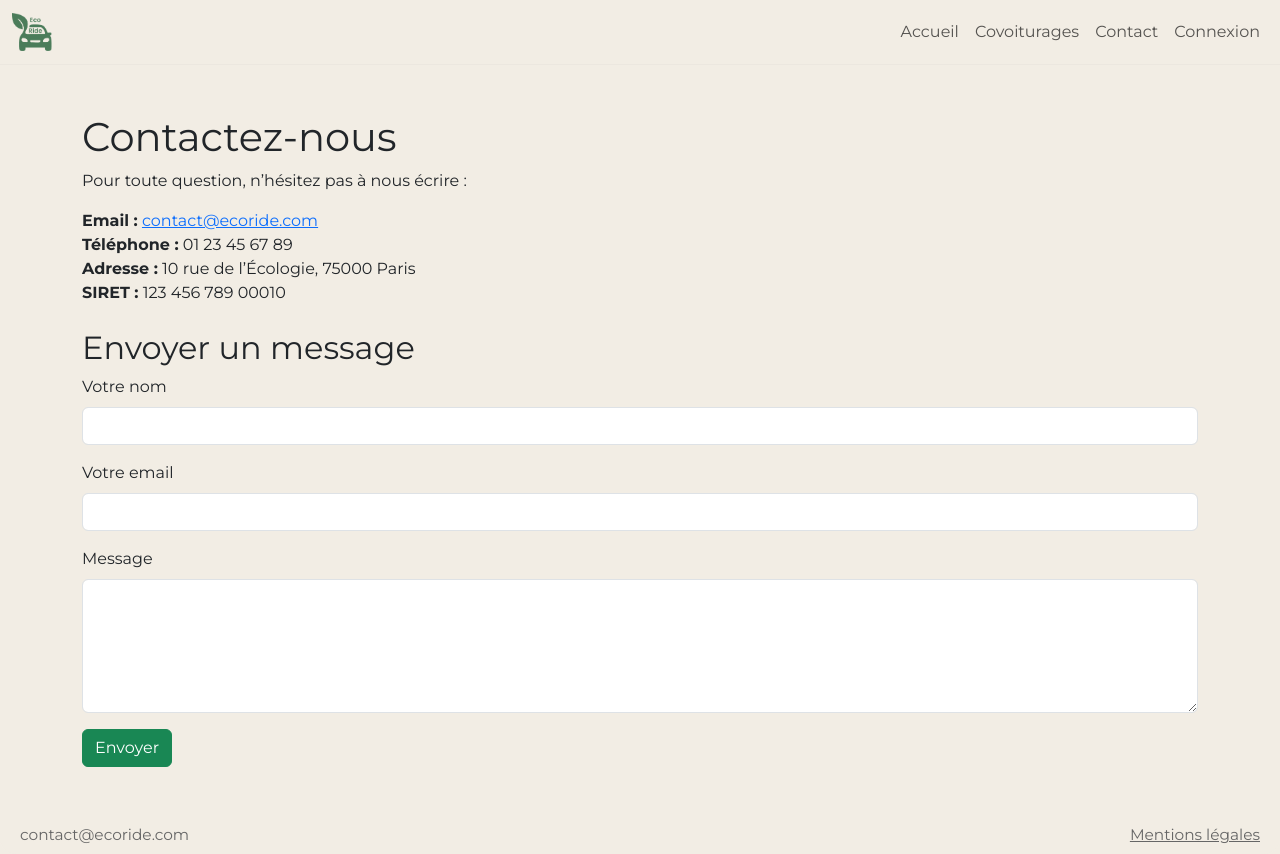
After one commit to AmelieO-83/EcoRide, a Symfony app: template templates/contact.html.twig in a window 1280 px wide. The commit adds this page. Run offline with Twig, Linux system fonts and the light colour scheme; the template is opened without the code that fills it, so the values that code supplies are empty; some libraries are stand-ins or nearby versions.

Commit message:
Feature(contact): page contact + lien navbar

```diff
--- a/src/Controller/HomeController.php
+++ b/src/Controller/HomeController.php
@@ -25,5 +25,9 @@ class HomeController extends AbstractController
             'title' => 'Mentions légales',
         ]);
     }
-
+    #[Route('/contact', name: 'contact', methods: ['GET'])]
+    public function index(): Response
+    {
+        return $this->render('contact.html.twig');
+    }
 }
--- a/templates/base.html.twig
+++ b/templates/base.html.twig
@@ -26,7 +26,7 @@
       <ul class="navbar-nav mb-2 mb-lg-0">
         <li class="nav-item"><a class="nav-link" href="{{ path('home') }}">Accueil</a></li>
         <li class="nav-item"><a class="nav-link" href="#">Covoiturages</a></li>
-        <li class="nav-item"><a class="nav-link" href="#">Contact</a></li>
+        <li class="nav-item"><a class="nav-link" href="{{ path('contact') }}">Contact</a></li>
         <li class="nav-item"><a class="nav-link" href="#">Connexion</a></li>
       </ul>
     </div>
--- /dev/null
+++ b/templates/contact.html.twig
@@ -0,0 +1,35 @@
+{# templates/contact.html.twig #}
+{% extends 'base.html.twig' %}
+
+{% block title %}Contact | EcoRide{% endblock %}
+
+{% block body %}
+<div class="container py-5">
+  <h1>Contactez-nous</h1>
+  <p>Pour toute question, n’hésitez pas à nous écrire :</p>
+
+  <ul class="list-unstyled">
+    <li><strong>Email :</strong> <a href="mailto:contact@ecoride.com">contact@ecoride.com</a></li>
+    <li><strong>Téléphone :</strong> 01 23 45 67 89</li>
+    <li><strong>Adresse :</strong> 10 rue de l’Écologie, 75000 Paris</li>
+    <li><strong>SIRET :</strong> 123 456 789 00010</li>
+  </ul>
+
+  <h2 class="mt-4">Envoyer un message</h2>
+  <form method="post" action="#">
+    <div class="mb-3">
+      <label for="name" class="form-label">Votre nom</label>
+      <input type="text" id="name" class="form-control" required>
+    </div>
+    <div class="mb-3">
+      <label for="email" class="form-label">Votre email</label>
+      <input type="email" id="email" class="form-control" required>
+    </div>
+    <div class="mb-3">
+      <label for="message" class="form-label">Message</label>
+      <textarea id="message" class="form-control" rows="5" required></textarea>
+    </div>
+    <button type="submit" class="btn btn-success">Envoyer</button>
+  </form>
+</div>
+{% endblock %}
```
